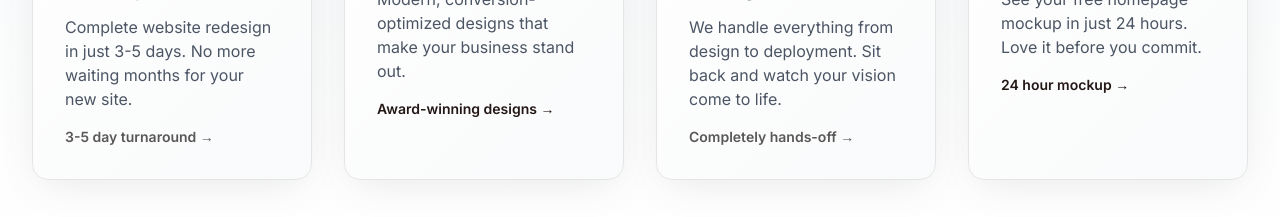
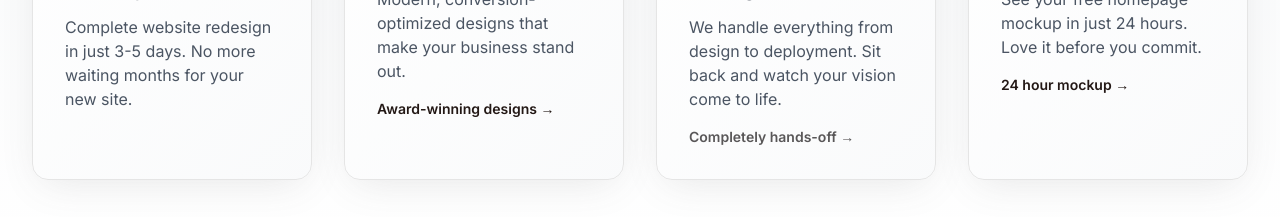
Before and after one commit to colecooke/sitesheep-website, a Next.js app: page / in a window 1280 px wide. Shown: the part 1640-1857 px from the top of the page. Built offline with nearby package versions, Linux system fonts and the light colour scheme.

Commit message:
Auto-update

```diff
--- a/app/page.tsx
+++ b/app/page.tsx
@@ -221,8 +221,7 @@ export default function Home() {
                 </svg>
               </div>
               <h3 className="text-xl font-bold mb-3 text-gray-900">Lightning Fast Delivery</h3>
-              <p className="text-gray-600 mb-4">Complete website redesign in just 3-5 days. No more waiting months for your new site.</p>
-              <div className="text-sm font-semibold" style={{ color: '#595758' }}>3-5 day turnaround →</div>
+              <p className="text-gray-600">Complete website redesign in just 3-5 days. No more waiting months for your new site.</p>
             </div>
 
             <div className="feature-card">
```
